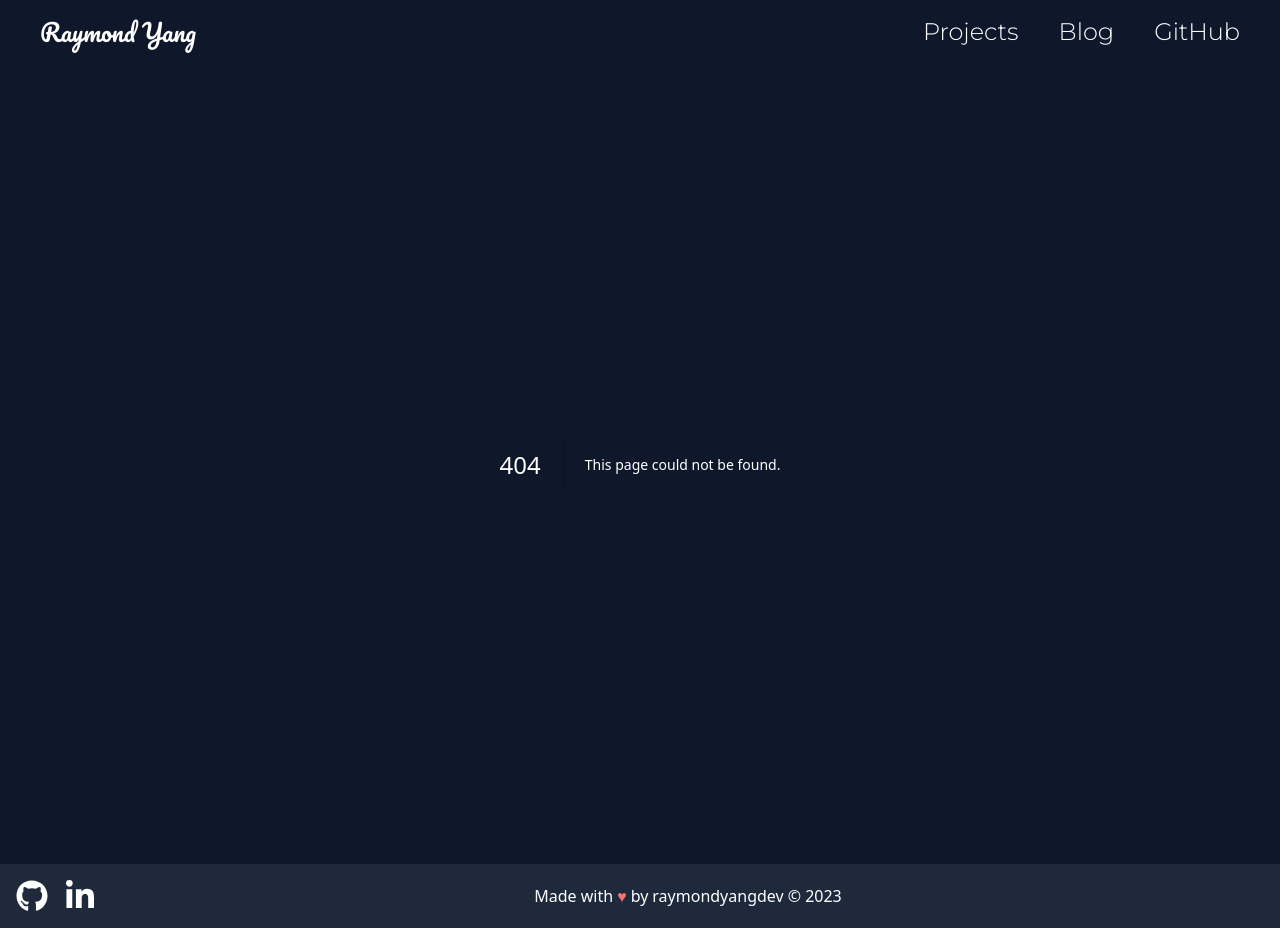
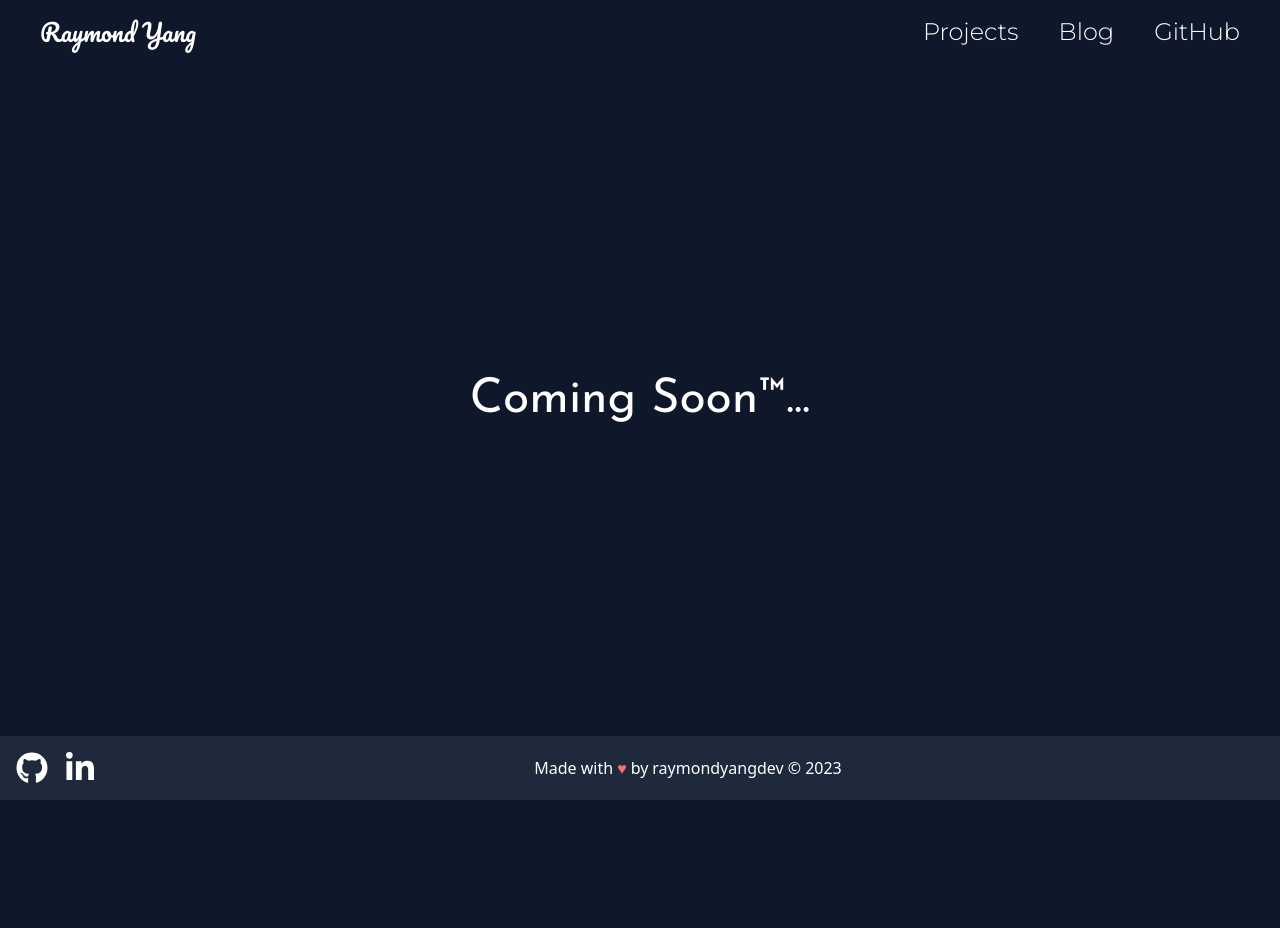
Before and after one commit to raymondyangdev/raymondy.dev, a Next.js app: page /blog in a window 1280 px wide. Before the commit this address had no page. After the commit the page ends 800 px from the top, so only its background shows below. Built offline with nearby package versions, Linux system fonts and the light colour scheme.

Commit message:
Add blog route

```diff
--- /dev/null
+++ b/src/app/blog/page.tsx
@@ -0,0 +1,7 @@
+export default function Page() {
+    return (
+        <div className="font-josefinSans text-5xl flex justify-center h-full items-center">
+            <p>Coming Soon™...</p>
+        </div>
+    );
+}
```
